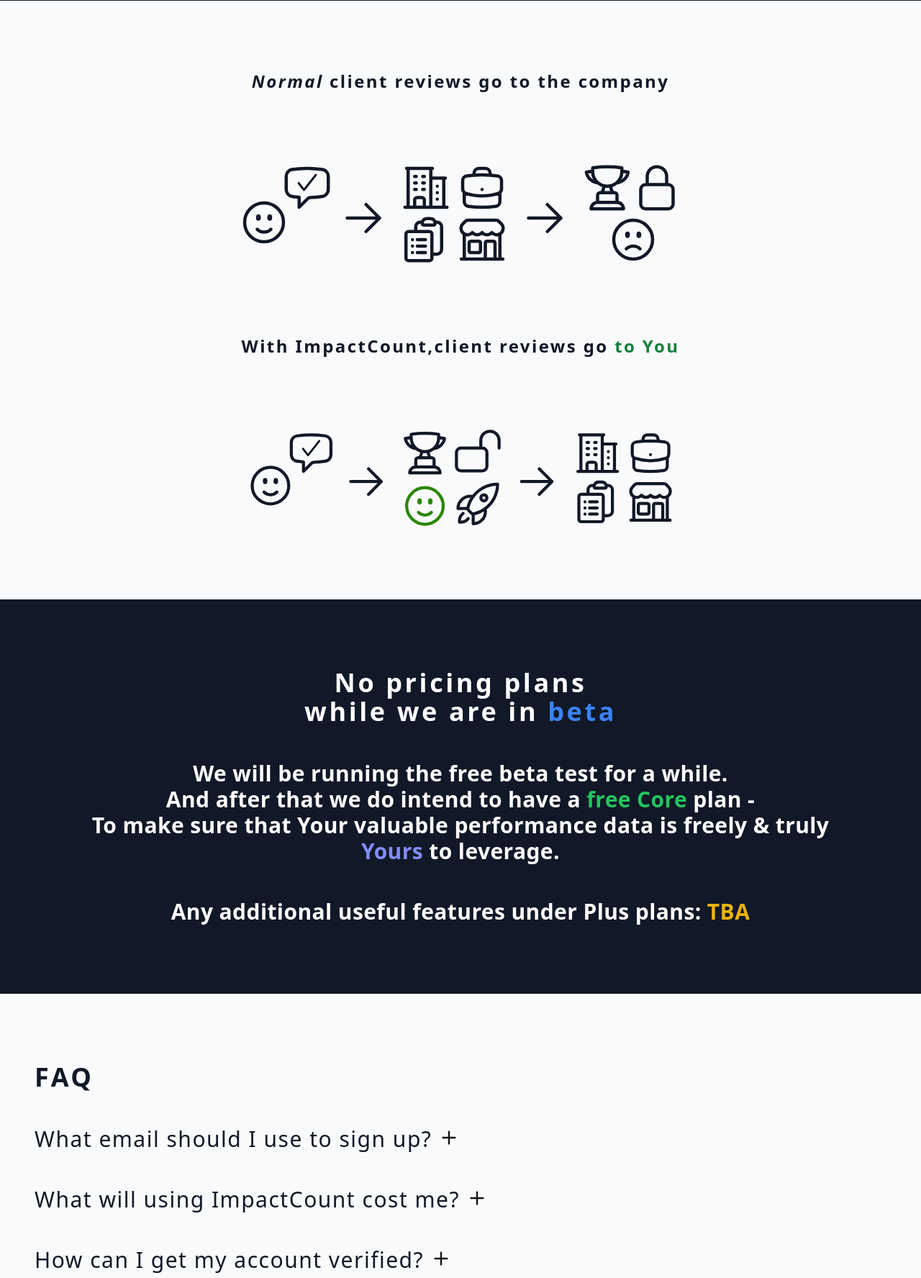
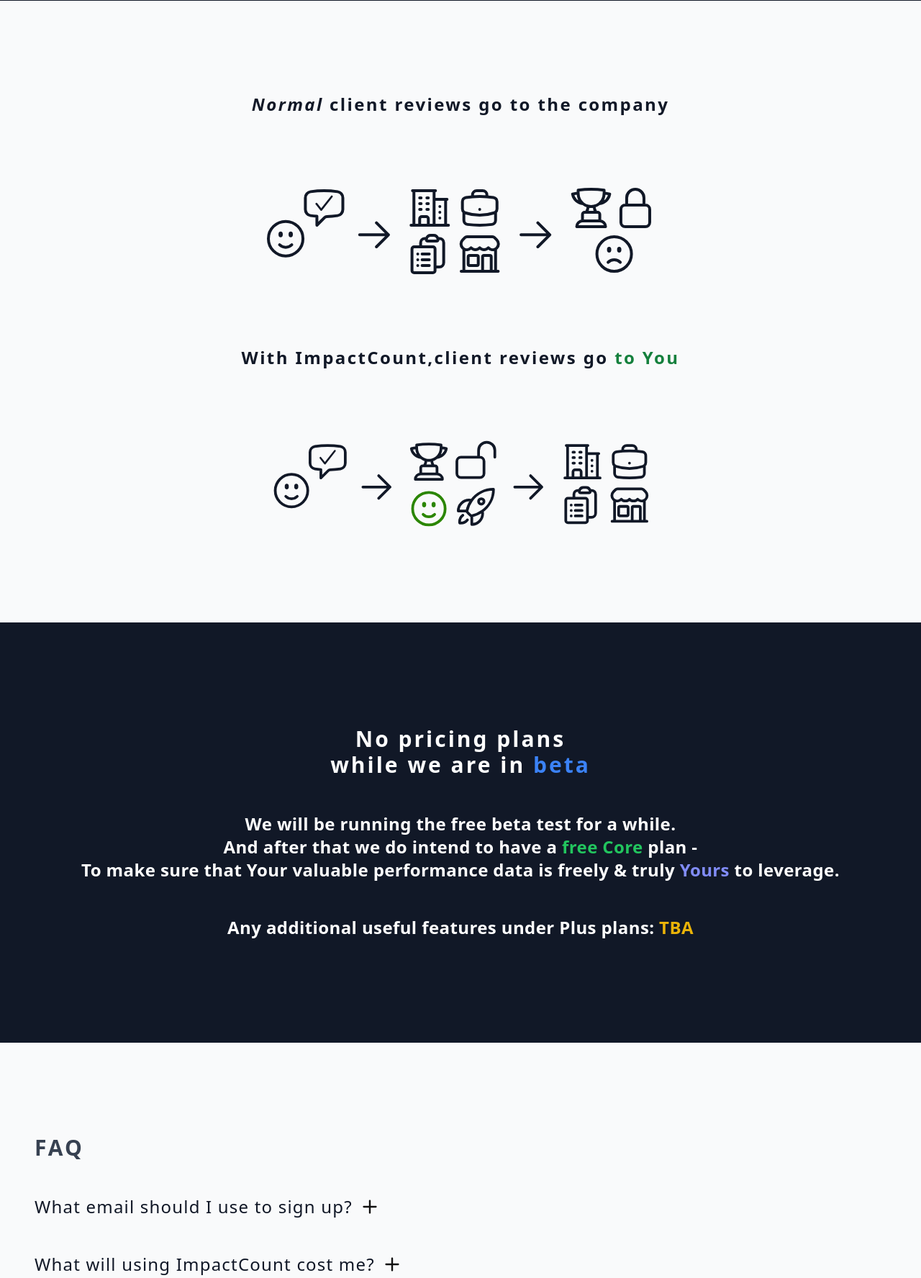
Before and after one commit to jpjpjp2020/iclanding, a Django app: page / in a window 1280 px wide. Shown: the part 995-2771 px from the top of the page at 72% size. Run offline with Django 4.2, Linux system fonts and the light colour scheme.

Commit message:
lg: f-scale

```diff
--- a/landingpage/static/landingpage/css/output.css
+++ b/landingpage/static/landingpage/css/output.css
@@ -775,9 +775,9 @@ html {
   background-color: rgb(249 250 251 / var(--tw-bg-opacity));
 }
 
-.bg-gray-700 {
+.bg-gray-800 {
   --tw-bg-opacity: 1;
-  background-color: rgb(55 65 81 / var(--tw-bg-opacity));
+  background-color: rgb(31 41 55 / var(--tw-bg-opacity));
 }
 
 .bg-gray-900 {
@@ -988,6 +988,11 @@ html {
   color: rgb(129 140 248 / var(--tw-text-opacity));
 }
 
+.text-red-500 {
+  --tw-text-opacity: 1;
+  color: rgb(239 68 68 / var(--tw-text-opacity));
+}
+
 .text-white {
   --tw-text-opacity: 1;
   color: rgb(255 255 255 / var(--tw-text-opacity));
@@ -1049,6 +1054,14 @@ html {
     display: none;
   }
 
+  .lg\:h-12 {
+    height: 3rem;
+  }
+
+  .lg\:h-32 {
+    height: 8rem;
+  }
+
   .lg\:max-w-7xl {
     max-width: 80rem;
   }
@@ -1073,9 +1086,30 @@ html {
     padding-bottom: 8rem;
   }
 
+  .lg\:py-36 {
+    padding-top: 9rem;
+    padding-bottom: 9rem;
+  }
+
   .lg\:py-6 {
     padding-top: 1.5rem;
     padding-bottom: 1.5rem;
+  }
+
+  .lg\:pb-12 {
+    padding-bottom: 3rem;
+  }
+
+  .lg\:pb-32 {
+    padding-bottom: 8rem;
+  }
+
+  .lg\:pb-36 {
+    padding-bottom: 9rem;
+  }
+
+  .lg\:pt-32 {
+    padding-top: 8rem;
   }
 
   .lg\:text-2xl {
@@ -1088,6 +1122,11 @@ html {
     line-height: 2.25rem;
   }
 
+  .lg\:text-base {
+    font-size: 1rem;
+    line-height: 1.5rem;
+  }
+
   .lg\:text-xl {
     font-size: 1.25rem;
     line-height: 1.75rem;
--- a/landingpage/templates/partials/about_us.html
+++ b/landingpage/templates/partials/about_us.html
@@ -1,34 +1,30 @@
 {% load static %}
 
-<section class="bg-gray-700 font-sans" id="about-us">
+<section class="bg-gray-800" id="about-us">
 
-    <div class="lg:mx-auto lg:max-w-7xl px-12 py-24 text-white">
+    <div class="lg:mx-auto lg:max-w-7xl px-12 py-24 lg:py-36 text-white font-sans">
 
-        <h4 class="text-4xl font-bold tracking-widest uppercase mb-12">
+        <h4 class="text-4xl lg:text-3xl font-bold tracking-widest uppercase mb-12">
             About us
         </h4>
 
         <div id="the-concept">
 
-            <p class="text-3xl mb-12">
+            <p class="text-3xl lg:text-2xl mb-12">
                 ImpactCount is based on a simple idea.
                 Employees get to own and leverage their positive reviews and endorsements,
                 collected directly from clients and colleagues.
                 And employers get to showcase the combined positive impact their team has on clients.
             </p>
 
-            <p class="text-3xl mb-12">
+            <p class="text-3xl lg:text-2xl mb-12">
                 We believe that when employees control their own positive reviews and endorsements,
                 it creates a win-win situation. It strengthens relationships and fosters a motivated work
-                environment filled with meaning.
+                environment filled with meaning. In short, it's about time we did things this way.
             </p>
 
-            <h5 class="text-3xl mb-12">
-                In short, it's about time we did things this way.
-            </h5>
-
-            <h4 class="text-center text-3xl text-green-500">
-                Consider joining our free beta and <span class="text-yellow-500 font-medium">get a say</span> in the future of employee
+            <h4 class="text-3xl lg:text-2xl">
+                Consider joining our free beta and <span class="text-green-500 font-semibold">get a say</span> in the future of employee
                 recognition and performance management.
             </h4>
 
--- a/landingpage/templates/partials/contact.html
+++ b/landingpage/templates/partials/contact.html
@@ -2,31 +2,31 @@
 
 <section class="bg-gray-900" id="contact">
 
-    <div class="lg:mx-auto lg:max-w-7xl text-white px-12 py-24">
+    <div class="lg:mx-auto lg:max-w-7xl text-white font-sans px-12 py-24 lg:py-36">
 
-        <div class="text-3xl text-center font-semibold pb-24">
+        <div class="text-3xl text-center font-semibold pb-24 lg:pb-32">
             <h4>
                 During beta, you can reach us via email
             </h4>
         </div>
 
-        <div class="text-3xl mb-12">
-            <p class="font-medium mb-4">Suggestions:</p>
+        <div class="text-3xl lg:text-2xl mb-12">
+            <p class="font-medium mb-4 text-blue-500">Suggestions:</p>
             <p>example@example.xyz</p>
         </div>
 
-        <div class="text-3xl mb-12">
-            <p class="font-medium mb-4">Bugs and other issues:</p>
+        <div class="text-3xl lg:text-2xl mb-12">
+            <p class="font-medium mb-4 text-red-500">Bugs and other issues:</p>
             <p>example@example.xyz</p>
         </div>
 
-        <div class="text-3xl mb-12">
-            <p class="font-medium mb-4">Company profile verification:</p>
+        <div class="text-3xl lg:text-2xl mb-12">
+            <p class="font-medium mb-4 text-green-500">Company profile verification:</p>
             <p>example@example.xyz</p>
         </div>
 
-        <div class="text-3xl mb-12">
-            <p class="font-medium mb-4">Account data requests:</p>
+        <div class="text-3xl lg:text-2xl">
+            <p class="font-medium mb-4 text-yellow-500">Account data requests:</p>
             <p>example@example.xyz</p>
         </div>
 
--- a/landingpage/templates/partials/faq.html
+++ b/landingpage/templates/partials/faq.html
@@ -1,15 +1,15 @@
 {% load static %}
 
-<section class="bg-gray-50" id="faq">
+<section class="bg-gray-50 font-sans" id="faq">
 
-    <div class="lg:mx-auto lg:max-w-7xl px-12 py-24">
+    <div class="lg:mx-auto lg:max-w-7xl px-12 py-24 lg:pt-32 lg:pb-36">
 
         <div>
-            <h4 class="text-4xl font-bold text-gray-900 tracking-widest uppercase mb-12">FAQ</h4>
+            <h4 class="text-4xl lg:text-3xl font-bold text-gray-700 tracking-widest uppercase mb-12">FAQ</h4>
         </div>
 
         <div class="faq-item mb-12">
-            <button type="button" class="faq-question faq-control text-gray-900 font-medium text-3xl tracking-wider flex items-start justify-between" aria-controls="faq-answer-0" aria-expanded="false">
+            <button type="button" class="faq-question faq-control text-gray-900 font-medium text-3xl lg:text-2xl tracking-wider flex items-start justify-between" aria-controls="faq-answer-0" aria-expanded="false">
                 What email should I use to sign up?
                 <span class="faq-icon ml-2">
                     <img class="h-8 w-8" src="{% static 'landingpage/img/plus.svg' %}" alt="Expand FAQ"
@@ -17,7 +17,7 @@
                          data-minus-img="{% static 'landingpage/img/minus.svg' %}">
                 </span>
             </button>
-            <div class="faq-answer text-gray-700 mt-4 text-3xl tracking-wider" id="faq-answer-0">
+            <div class="faq-answer text-gray-700 mt-4 text-3xl lg:text-2xl tracking-wider" id="faq-answer-0">
                 <p class="mt-4">
                     If you are an employee looking to collect your impact, then we suggest
                     using a personal email - so you would truly own your own positive data.
@@ -32,7 +32,7 @@
         </div>
 
         <div class="faq-item mb-12">
-            <button type="button" class="faq-question faq-control text-gray-900 font-medium text-3xl tracking-wider flex items-start justify-between" aria-controls="faq-answer-1" aria-expanded="false">
+            <button type="button" class="faq-question faq-control text-gray-900 font-medium text-3xl lg:text-2xl tracking-wider flex items-start justify-between" aria-controls="faq-answer-1" aria-expanded="false">
                 What will using ImpactCount cost me?
                 <span class="faq-icon ml-2">
                     <img class="h-8 w-8" src="{% static 'landingpage/img/plus.svg' %}" alt="Expand FAQ"
@@ -40,7 +40,7 @@
                          data-minus-img="{% static 'landingpage/img/minus.svg' %}">
                 </span>
             </button>
-            <div class="faq-answer text-gray-700 mt-4 text-3xl tracking-wider" id="faq-answer-1">
+            <div class="faq-answer text-gray-700 mt-4 text-3xl lg:text-2xl tracking-wider" id="faq-answer-1">
                 <p class="mt-4">
                     Our plan is to have a free tier that allows any user by minimum to collect
                     and own their positive impact data without paying anything. We will also try
@@ -51,7 +51,7 @@
         </div>
 
         <div class="faq-item mb-12">
-            <button type="button" class="faq-question faq-control text-gray-900 font-medium text-3xl tracking-wider flex items-start justify-between" aria-controls="faq-answer-2" aria-expanded="false">
+            <button type="button" class="faq-question faq-control text-gray-900 font-medium text-3xl lg:text-2xl tracking-wider flex items-start justify-between" aria-controls="faq-answer-2" aria-expanded="false">
                 How can I get my account verified?
                 <span class="faq-icon ml-2">
                     <img class="h-8 w-8" src="{% static 'landingpage/img/plus.svg' %}" alt="Expand FAQ"
@@ -59,7 +59,7 @@
                          data-minus-img="{% static 'landingpage/img/minus.svg' %}">
                 </span>
             </button>
-            <div class="faq-answer text-gray-700 mt-4 text-3xl tracking-wider" id="faq-answer-2">
+            <div class="faq-answer text-gray-700 mt-4 text-3xl lg:text-2xl tracking-wider" id="faq-answer-2">
                 <p class="mt-4">
                     If you are an employee, your jobs can be verified by your employer when they sign up.
                 </p>
@@ -72,7 +72,7 @@
         </div>
 
         <div class="faq-item mb-12">
-            <button type="button" class="faq-question faq-control text-gray-900 font-medium text-3xl tracking-wider flex items-start justify-between" aria-controls="faq-answer-3" aria-expanded="false">
+            <button type="button" class="faq-question faq-control text-gray-900 font-medium text-3xl lg:text-2xl tracking-wider flex items-start justify-between" aria-controls="faq-answer-3" aria-expanded="false">
                 What are the “Rejected” stats on profiles?
                 <span class="faq-icon ml-2">
                     <img class="h-8 w-8" src="{% static 'landingpage/img/plus.svg' %}" alt="Expand FAQ"
@@ -80,7 +80,7 @@
                          data-minus-img="{% static 'landingpage/img/minus.svg' %}">
                 </span>
             </button>
-            <div class="faq-answer text-gray-700 mt-4 text-3xl tracking-wider" id="faq-answer-3">
+            <div class="faq-answer text-gray-700 mt-4 text-3xl lg:text-2xl tracking-wider" id="faq-answer-3">
                 <p class="mt-4">
                     We are testing an anti-spam and anti-fake request logic where spamming random
                     people or companies will leave a public mark on one’s public profile.
@@ -91,7 +91,7 @@
         </div>
 
         <div class="faq-item mb-12">
-            <button type="button" class="faq-question faq-control text-gray-900 font-medium text-3xl tracking-wider flex items-start justify-between" aria-controls="faq-answer-4" aria-expanded="false">
+            <button type="button" class="faq-question faq-control text-gray-900 font-medium text-3xl lg:text-2xl tracking-wider flex items-start justify-between" aria-controls="faq-answer-4" aria-expanded="false">
                 How do I add a job?
                 <span class="faq-icon ml-2">
                     <img class="h-8 w-8" src="{% static 'landingpage/img/plus.svg' %}" alt="Expand FAQ"
@@ -99,7 +99,7 @@
                          data-minus-img="{% static 'landingpage/img/minus.svg' %}">
                 </span>
             </button>
-            <div class="faq-answer text-gray-700 mt-4 text-3xl tracking-wider" id="faq-answer-4">
+            <div class="faq-answer text-gray-700 mt-4 text-3xl lg:text-2xl tracking-wider" id="faq-answer-4">
                 <p class="mt-4">
                     You can add a job from Settings - My Jobs. If your employer has not joined,
                     you can add a company name tied to your job. Once you employer joins, you can
@@ -109,7 +109,7 @@
         </div>
 
         <div class="faq-item mb-12">
-            <button type="button" class="faq-question faq-control text-gray-900 font-medium text-3xl tracking-wider flex items-start justify-between" aria-controls="faq-answer-5" aria-expanded="false">
+            <button type="button" class="faq-question faq-control text-gray-900 font-medium text-3xl lg:text-2xl tracking-wider flex items-start justify-between" aria-controls="faq-answer-5" aria-expanded="false">
                 How do I set up a company profile?
                 <span class="faq-icon ml-2">
                     <img class="h-8 w-8" src="{% static 'landingpage/img/plus.svg' %}" alt="Expand FAQ"
@@ -117,7 +117,7 @@
                          data-minus-img="{% static 'landingpage/img/minus.svg' %}">
                 </span>
             </button>
-            <div class="faq-answer text-gray-700 mt-4 text-3xl tracking-wider" id="faq-answer-5">
+            <div class="faq-answer text-gray-700 mt-4 text-3xl lg:text-2xl tracking-wider" id="faq-answer-5">
                 <p class="mt-4">
                     You have to first set up a personal account. Then you can add a company profile
                     from Settings - My Company. Your personal account will have the admin rights for
@@ -127,7 +127,7 @@
         </div>
 
         <div class="faq-item mb-12">
-            <button type="button" class="faq-question faq-control text-gray-900 font-medium text-3xl tracking-wider flex items-start justify-between" aria-controls="faq-answer-6" aria-expanded="false">
+            <button type="button" class="faq-question faq-control text-gray-900 font-medium text-3xl lg:text-2xl tracking-wider flex items-start justify-between" aria-controls="faq-answer-6" aria-expanded="false">
                 What are Earned, Sent, Client, and Team impact?
                 <span class="faq-icon ml-2">
                     <img class="h-8 w-8" src="{% static 'landingpage/img/plus.svg' %}" alt="Expand FAQ"
@@ -135,7 +135,7 @@
                          data-minus-img="{% static 'landingpage/img/minus.svg' %}">
                 </span>
             </button>
-            <div class="faq-answer text-gray-700 mt-4 text-3xl tracking-wider" id="faq-answer-6">
+            <div class="faq-answer text-gray-700 mt-4 text-3xl lg:text-2xl tracking-wider" id="faq-answer-6">
                 <p class="mt-4">
                     Earned impact is the positive impact you have earned from your clients, colleagues,
                     or employers. Sent impact is the impact you have confirmed as a client, a colleague,
@@ -149,7 +149,7 @@
         </div>
 
         <div class="faq-item">
-            <button type="button" class="faq-question faq-control text-gray-900 font-medium text-3xl tracking-wider flex items-start justify-between" aria-controls="faq-answer-7" aria-expanded="false">
+            <button type="button" class="faq-question faq-control text-gray-900 font-medium text-3xl lg:text-2xl tracking-wider flex items-start justify-between" aria-controls="faq-answer-7" aria-expanded="false">
                 Why is there no text feedback option?
                 <span class="faq-icon ml-2">
                     <img class="h-8 w-8" src="{% static 'landingpage/img/plus.svg' %}" alt="Expand FAQ"
@@ -157,7 +157,7 @@
                          data-minus-img="{% static 'landingpage/img/minus.svg' %}">
                 </span>
             </button>
-            <div class="faq-answer text-gray-700 mt-4 text-3xl tracking-wider" id="faq-answer-7">
+            <div class="faq-answer text-gray-700 mt-4 text-3xl lg:text-2xl tracking-wider" id="faq-answer-7">
                 <p class="mt-4">
                     We are testing a quick way of leaving positive feedback - via giving an impact score
                     from 1 to 99 for any positive interactions + a general reason from a preset list.
--- a/landingpage/templates/partials/footer.html
+++ b/landingpage/templates/partials/footer.html
@@ -1,34 +1,34 @@
 {% load static %}
 
-<section class="bg-black text-white px-12 py-24" id="footer">
+<section class="bg-black text-white font-sans px-12 py-24 lg:pt-32 lg:pb-12" id="footer">
 
     <div class="mb-12">
         <a href="#top">
-            <img class="h-14 w-auto" src="{% static 'landingpage/img/lgwhite.svg' %}" alt="ImpactCount">
+            <img class="h-14 lg:h-12 w-auto" src="{% static 'landingpage/img/lgwhite.svg' %}" alt="ImpactCount">
         </a>
     </div>
 
-    <div class="text-3xl mb-12">
+    <div class="text-3xl lg:text-xl mb-12">
         <p>Terms & Conditions</p>
     </div>
 
-    <div class="text-3xl mb-12">
+    <div class="text-3xl lg:text-xl mb-12">
         <a href="/privacy">Privacy Policy</a>
     </div>
 
-    <div class="text-3xl mb-12">
+    <div class="text-3xl lg:text-xl mb-12">
         <p>Account Data Requests</p>
     </div>
 
-    <div class="text-3xl mb-12">
+    <div class="text-3xl lg:text-xl mb-12">
         <p>Cookies</p>
     </div>
 
-    <div class="text-3xl mb-24">
+    <div class="text-3xl lg:text-xl mb-24">
         <p>Sitemap</p>
     </div>
 
-    <div class="text-2xl text-center">
+    <div class="text-2xl lg:text-base text-center">
         <p>©2023 ImpactCount</p>
     </div>
 
--- a/landingpage/templates/partials/pricing.html
+++ b/landingpage/templates/partials/pricing.html
@@ -2,23 +2,23 @@
 
 <section class="bg-gray-900" id="pricing">
 
-    <div class="lg:mx-auto lg:max-w-7xl p-24 font-sans tracking-wide">
+    <div class="lg:mx-auto lg:max-w-7xl p-24 lg:py-36 font-sans tracking-wide">
 
         <div>
-            <h2 class="text-4xl font-sans font-bold text-white text-center tracking-widest mb-12">
+            <h2 class="text-4xl lg:text-3xl font-sans font-bold text-white text-center tracking-widest mb-12">
                 No pricing plans<br>
                 while we are in <span class="text-blue-500">beta</span>
             </h2>
         </div>
 
-        <h4 class="text-white text-3xl text-center font-semibold mb-12">
+        <h4 class="text-white text-3xl lg:text-2xl text-center font-semibold mb-12">
             We will be running the free beta test for a while.<br>
             And after that we do intend to have a <span class="text-green-500">free Core</span> plan -<br>
             To make sure that Your valuable performance data is freely & truly
             <span class="text-indigo-400">Yours</span> to leverage.
         </h4>
 
-        <h4 class="text-white text-3xl text-center font-semibold">
+        <h4 class="text-white text-3xl lg:text-2xl text-center font-semibold">
             Any additional useful features under Plus plans: <span class="text-yellow-500">TBA</span>
         </h4>
 
--- a/landingpage/templates/partials/visual.html
+++ b/landingpage/templates/partials/visual.html
@@ -2,7 +2,7 @@
 
 <div class="bg-gray-50">
 
-    <div class="lg:mx-auto lg:max-w-7xl p-24">
+    <div class="lg:mx-auto lg:max-w-7xl p-24 lg:py-32">
 
         <div class="flex flex-col items-center justify-center">
 
@@ -12,7 +12,7 @@
                         <span class="italic">Normal</span> client reviews <br class="lg:hidden">go to the company
                     </h2>
                 </div>
-                <img class="h-36 w-auto" src="{% static 'landingpage/img/std3.svg' %}" alt="Standard way">
+                <img class="h-36 lg:h-32 w-auto" src="{% static 'landingpage/img/std3.svg' %}" alt="Standard way">
             </div>
 
             <div class="w-full flex flex-col items-center justify-center">
@@ -21,7 +21,7 @@
                         With ImpactCount,<br class="lg:hidden">client reviews go <span class="text-green-700">to You</span>
                     </h2>
                 </div>
-                <img class="h-36 w-auto" src="{% static 'landingpage/img/withic3.svg' %}" alt="ImpactCount way">
+                <img class="h-36 lg:h-32 w-auto" src="{% static 'landingpage/img/withic3.svg' %}" alt="ImpactCount way">
             </div>
 
         </div>
```
